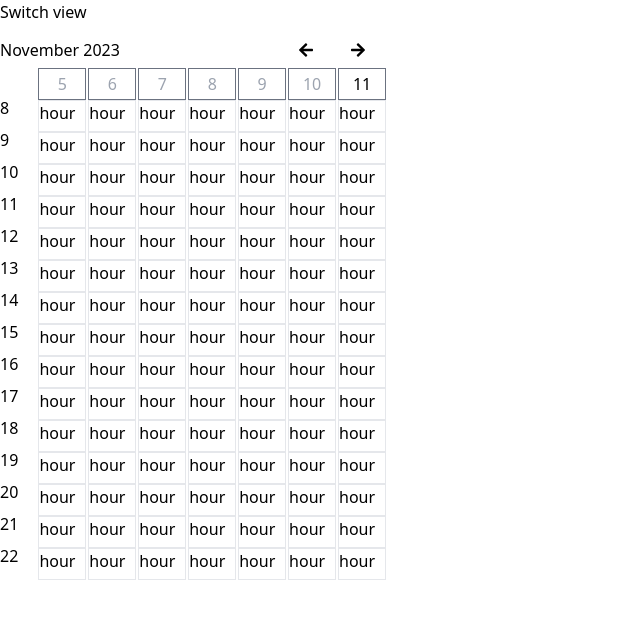
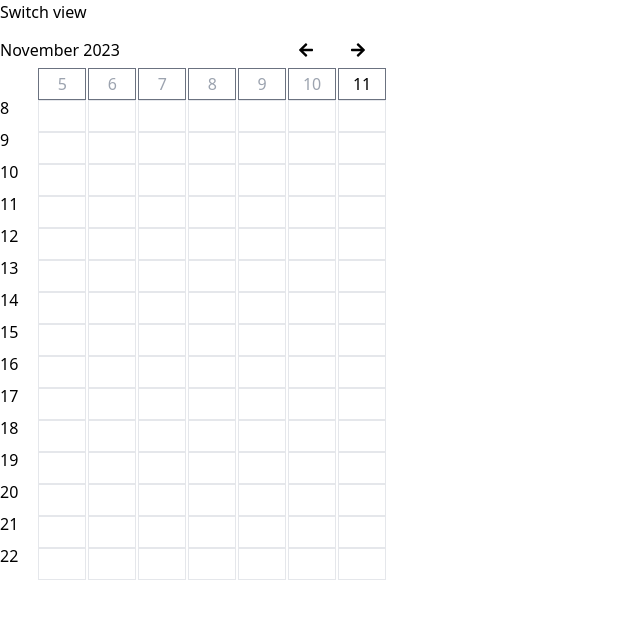
Before and after one commit to Yury-mygit/botpattern_webapp, a React (Create React App) app: page /admin in a window 1280 px wide. Shown: the top 618 px of the page, without its empty margins (0-640 px from the left). Built offline with nearby package versions, Linux system fonts and the light colour scheme.

Commit message:
calendar - 0.2

```diff
--- a/src/Components/Calendar/Weekly/WeeklyCalendar.tsx
+++ b/src/Components/Calendar/Weekly/WeeklyCalendar.tsx
@@ -52,6 +52,75 @@ export const WeeklyCalendar: React.FC<WeeklyCalendarProps> = ({selectedDay, setS
 const hours = generateHours();
 const url = "https://customer.freedompay.money/v1/merchant/545158/card/payment?pg_payment_id=8843482fc7534fe4ffd4fef11a72fc2d";
 
+
+
+
+type HourProps = {
+  hour: number;
+  event: Event | null;
+};
+
+const Hour: React.FC<HourProps> = ({ hour, event }) => (
+  <div key={hour} className='border w-12 h-8 text-xs'>
+    {event === null ? "" : `${event.student} `}
+  </div>
+);
+
+
+
+type Event = {
+  student: string;
+  specialist: string;
+  online: boolean;
+  paid: boolean;
+  confirmed: boolean;
+};
+
+type Session = Event & {
+  time: string;
+};
+
+type Sessions = {
+  [date: string]: Session[];
+};
+const getEvent = (date: Date, hour: number): Session | null => {
+  const dateString = `${date.getDate()}.${date.getMonth() + 1}.${date.getFullYear()}`;
+  const session = sessions[dateString]?.find(session => parseInt(session.time.split(' ')[0]) === hour);
+  return session || null;
+}
+
+
+let sessions: Sessions = {
+    "14.11.2023":[
+        {
+            'time': "12 00",
+            "student": "Дуся",
+            "specialist": "Ксения",
+            "online": false,
+            "paid": true,
+            "confirmed": true,
+        },
+        {
+            'time':"13 00",
+            "student": "Суша",
+            "specialist": "Ксения",
+            "online": false,
+            "paid": true,
+            "confirmed": true,
+        },
+        {
+            'time':"14 00",
+            "student": "Саша",
+            "specialist": "Ксения",
+            "online": false,
+            "paid": true,
+            "confirmed": true,
+        },
+    ]
+}
+
+
+
 const [showIframe, setShowIframe] = useState(false);
     const generateCalendarDays = (daysArray: Date[]) => {
         return daysArray.map((dayDate, index) => {
@@ -69,12 +138,11 @@ const [showIframe, setShowIframe] = useState(false);
                             {dayDate.getDate()}
                         </div>
 
-                        <div className="flex flex-col">
-                             {hours.map(hour => (
-                                 <div key={hour} className='border w-12 h-8 '>
-                                    hour
-                                 </div>
-                             ))}
+                        <div className="HOUR flex flex-col">
+                          {hours.map(hour => {
+                          const event = getEvent(dayDate, hour);
+                          return <Hour hour={hour} event={event} />;
+})}
                         </div>
                     </div>
 
```
